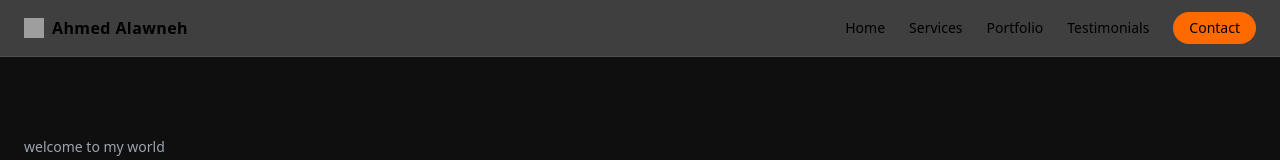
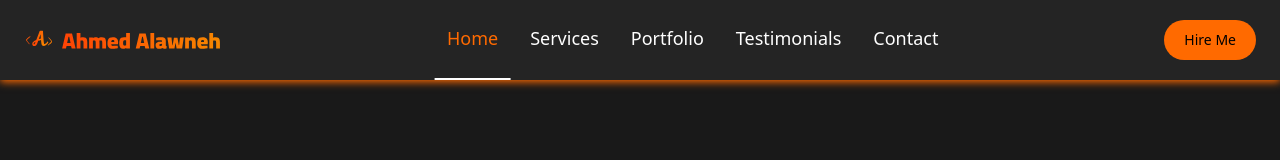
Before and after one commit to a7mad1112/personal-site, a React (Vite) app: page / in a window 1280 px wide. Shown: the top 160 px of the page. Built offline with nearby package versions, Linux system fonts and the light colour scheme; grey boxes are pictures that could not be loaded.

Commit message:
finish header UI (active link, smooth scroll, responsive tweaks)

```diff
--- a/src/components/layout/Navbar.jsx
+++ b/src/components/layout/Navbar.jsx
@@ -1,33 +1,82 @@
+import { useEffect, useRef, useState } from "react";
 import Container from "./Container.jsx";
+import Button from "../ui/Button.jsx";
+import { smoothScrollTo } from "../../utils/scroll.js";
 
 export default function Navbar() {
+  const [active, setActive] = useState("home");
+  const isProgrammaticScroll = useRef(false);
+
+  const handleClick = async (e, id) => {
+    e.preventDefault();
+    const target = document.getElementById(id);
+    if (!target) return;
+    setActive(id);
+    isProgrammaticScroll.current = true;
+    await smoothScrollTo(target.offsetTop, 1200, 70);
+    isProgrammaticScroll.current = false;
+  };
+
+  useEffect(() => {
+    const sections = Array.from(document.querySelectorAll("section[id]"));
+    const onScroll = () => {
+      if (isProgrammaticScroll.current) return;
+      let current = "home";
+      for (const sec of sections) {
+        const rect = sec.getBoundingClientRect();
+        if (rect.top <= 100 && rect.bottom >= 100) {
+          current = sec.id;
+          break;
+        }
+      }
+      setActive(current);
+    };
+    window.addEventListener("scroll", onScroll, { passive: true });
+    return () => window.removeEventListener("scroll", onScroll);
+  }, []);
+
+  const links = [
+    { id: "home", label: "Home" },
+    { id: "services", label: "Services" },
+    { id: "portfolio", label: "Portfolio" },
+    { id: "testimonials", label: "Testimonials" },
+    { id: "contact", label: "Contact" },
+  ];
+
   return (
-    <header className="sticky top-0 z-50 border-b border-[var(--border)] bg-[var(--bg)]/80 backdrop-blur">
-      <Container className="flex h-14 items-center justify-between">
+    <header className="sticky top-0 z-50 shadow-[0_2px_8px_var(--accent)] bg-[var(--bg)]/95 backdrop-blur">
+      <Container className="flex h-16 lg:h-20 items-center justify-between">
+        {/* Logo */}
         <div className="flex items-center gap-2">
-          <img src="/assets/logo.svg" alt="Logo" className="h-5 w-5" />
-          <span className="font-semibold tracking-wide">Ahmed Alawneh</span>
+          <a href="#home" onClick={(e) => handleClick(e, "home")}>
+            <img src="logo.svg" alt="Logo" className="w-auto" />
+          </a>
         </div>
-        <nav className="hidden md:flex items-center gap-6 text-sm">
-          <a href="#home" className="hover:text-[var(--accent)]">
-            Home
-          </a>
-          <a href="#services" className="hover:text-[var(--accent)]">
-            Services
-          </a>
-          <a href="#portfolio" className="hover:text-[var(--accent)]">
-            Portfolio
-          </a>
-          <a href="#testimonials" className="hover:text-[var(--accent)]">
-            Testimonials
-          </a>
-          <a
-            href="#contact"
-            className="rounded-full bg-[var(--accent)] px-4 py-1.5 text-black"
-          >
-            Contact
-          </a>
+
+        {/* Nav Links */}
+        <nav className="hidden md:flex items-center gap-6 lg:gap-8 text-base lg:text-lg font-medium whitespace-nowrap">
+          {links.map((link) => (
+            <a
+              key={link.id}
+              href={`#${link.id}`}
+              onClick={(e) => handleClick(e, link.id)}
+              className={`pb-1 transition-colors ${
+                active === link.id
+                  ? "text-[var(--accent)] active-link"
+                  : "text-white hover:text-[var(--accent)]"
+              }`}
+            >
+              {link.label}
+            </a>
+          ))}
         </nav>
+
+        {/* CTA Button — hide until lg to avoid crowding at ~860px */}
+        <div className="hidden lg:block">
+          <Button href="#contact" onClick={(e) => handleClick(e, "contact")}>
+            Hire Me
+          </Button>
+        </div>
       </Container>
     </header>
   );
--- a/src/index.css
+++ b/src/index.css
@@ -1,10 +1,32 @@
 @import "tailwindcss";
 
 :root {
-  --bg: #0f0f0f;
+  --bg: #191919;
   --surface: #151515;
   --accent: #ff6a00;
   --accent-2: #ff914d;
   --muted: #9ca3af;
   --border: rgba(255, 255, 255, 0.08);
 }
+
+.active-link {
+  position: relative;
+}
+
+.active-link::after {
+  content: "";
+  position: absolute;
+  left: 50%;
+  transform: translateX(-50%);
+  bottom: calc(-70% + 2px);
+  width: 120%;
+  height: 2px;
+  background-color: #fff;
+}
+
+@media (min-width: 1024px) {
+  .active-link::after {
+    width: 150%;
+    bottom: -75%;
+  }
+}
--- /dev/null
+++ b/src/utils/scroll.js
@@ -0,0 +1,26 @@
+export function smoothScrollTo(targetY, duration = 800, offset = 60) {
+  return new Promise((resolve) => {
+    const startY = window.scrollY;
+    const diff = targetY - offset - startY;
+    let start;
+
+    function step(ts) {
+      if (!start) start = ts;
+      const time = ts - start;
+      const pct = Math.min(time / duration, 1);
+      const easing = pct < 0.5
+        ? 4 * pct * pct * pct
+        : 1 - Math.pow(-2 * pct + 2, 3) / 2;
+
+      window.scrollTo(0, startY + diff * easing);
+
+      if (time < duration) {
+        requestAnimationFrame(step);
+      } else {
+        resolve();
+      }
+    }
+
+    requestAnimationFrame(step);
+  });
+}
```
Also changed, not shown: public/logo.svg (added), src/assets/logo.svg (deleted).
